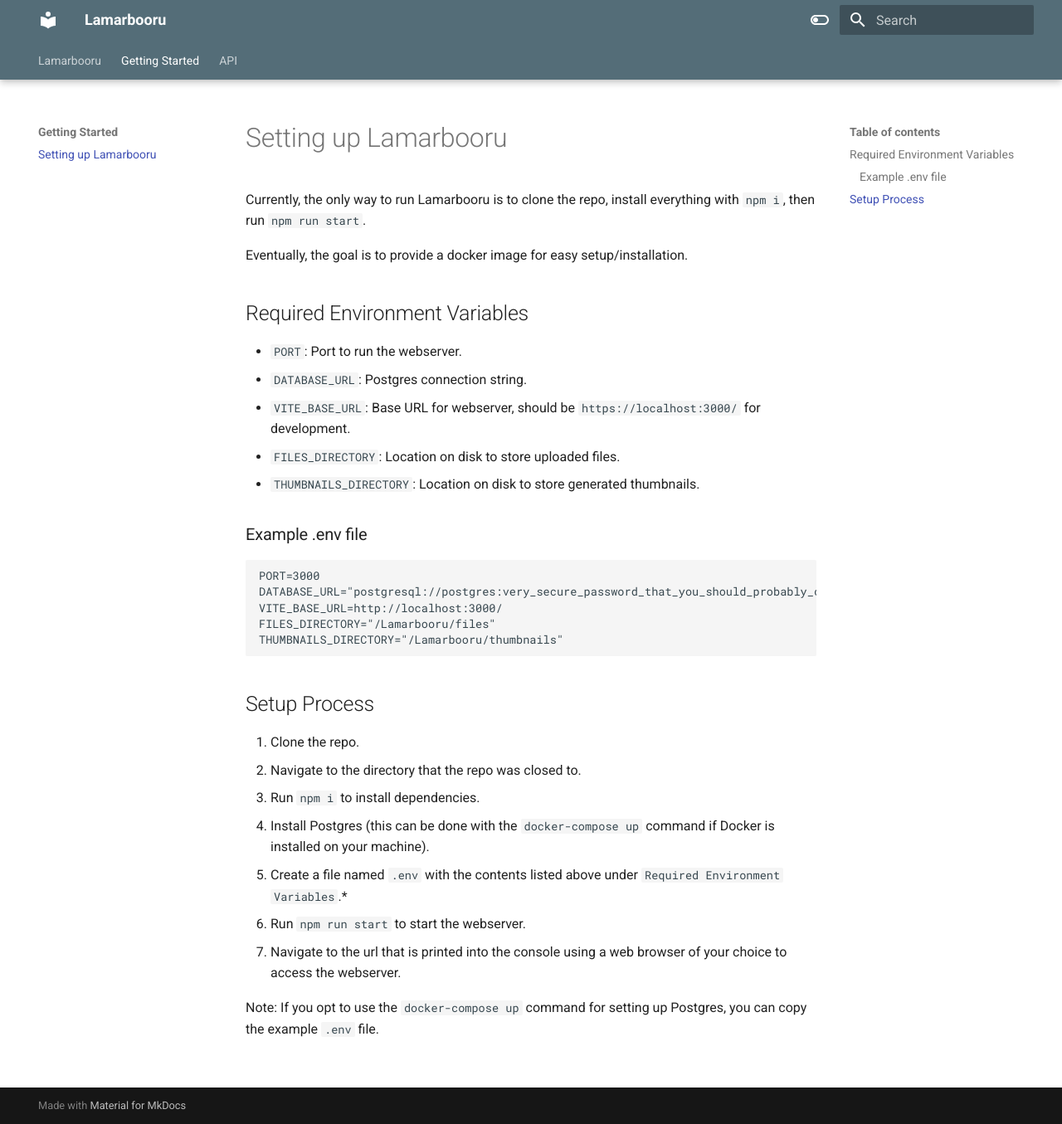
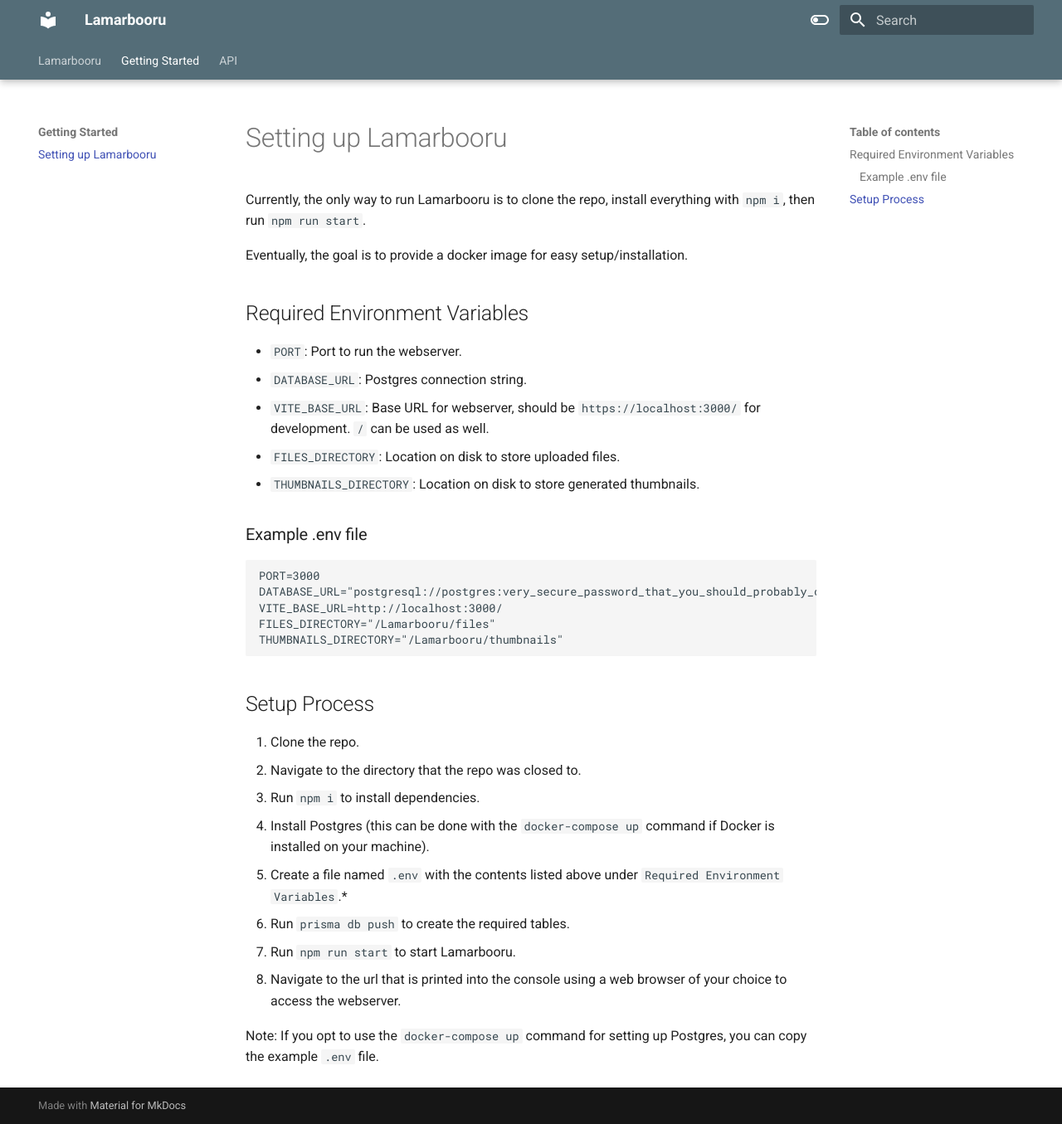
Before and after one commit to aylamar/lamarbooru, an MkDocs documentation site: the page built from docs/getting_started.md, in a window 1280 px wide and 1355 px high. Shown: the whole window at 83% size. Built offline with MkDocs 1.6.1 and Material for MkDocs 9.7.7, drawn with Linux system fonts in a browser that asks for light colours.

Commit message:
docs: improve getting started docs

```diff
--- a/docs/getting_started.md
+++ b/docs/getting_started.md
@@ -8,7 +8,7 @@ Eventually, the goal is to provide a docker image for easy setup/installation.
 
 * `PORT`: Port to run the webserver.
 * `DATABASE_URL`: Postgres connection string.
-* `VITE_BASE_URL`: Base URL for webserver, should be `https://localhost:3000/` for development.
+* `VITE_BASE_URL`: Base URL for webserver, should be `https://localhost:3000/` for development. `/` can be used as well.
 * `FILES_DIRECTORY`: Location on disk to store uploaded files.
 * `THUMBNAILS_DIRECTORY`: Location on disk to store generated thumbnails.
 
@@ -30,7 +30,8 @@ THUMBNAILS_DIRECTORY="/Lamarbooru/thumbnails"
 3. Run `npm i` to install dependencies.
 4. Install Postgres (this can be done with the `docker-compose up` command if Docker is installed on your machine).
 5. Create a file named `.env` with the contents listed above under `Required Environment Variables`.*
-6. Run `npm run start` to start the webserver.
-7. Navigate to the url that is printed into the console using a web browser of your choice to access the webserver.
+6. Run `prisma db push` to create the required tables.
+7. Run `npm run start` to start Lamarbooru.
+8. Navigate to the url that is printed into the console using a web browser of your choice to access the webserver.
 
 Note: If you opt to use the `docker-compose up` command for setting up Postgres, you can copy the example `.env` file.
```
